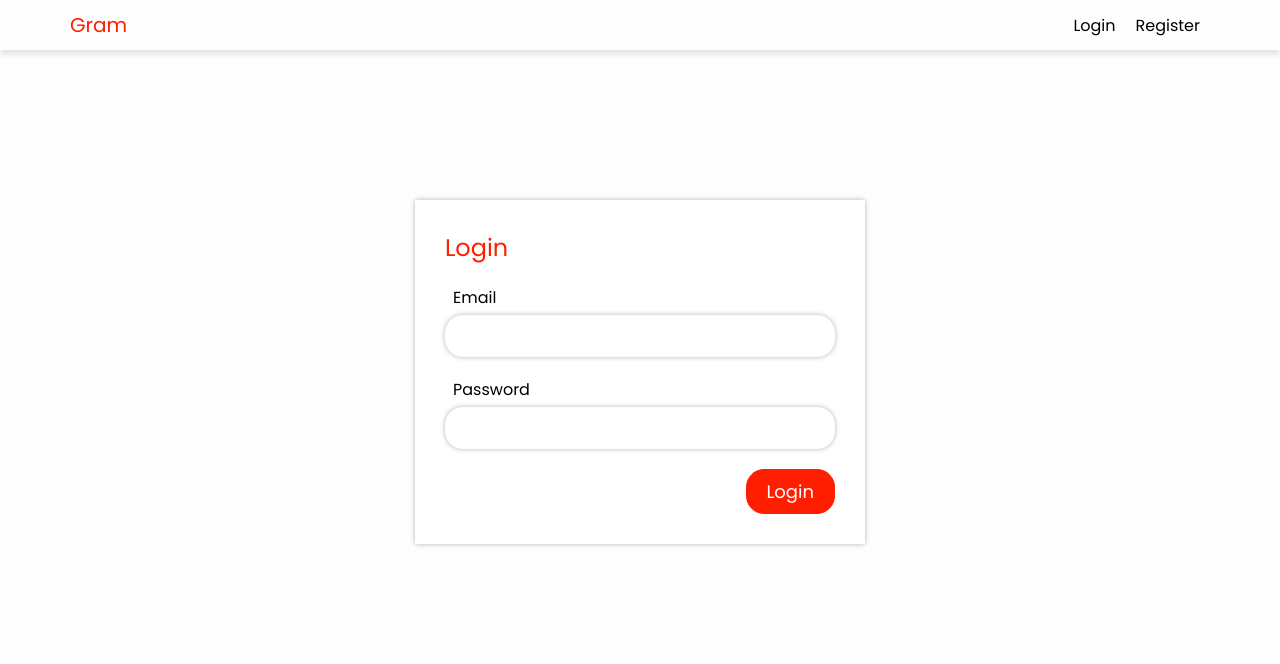
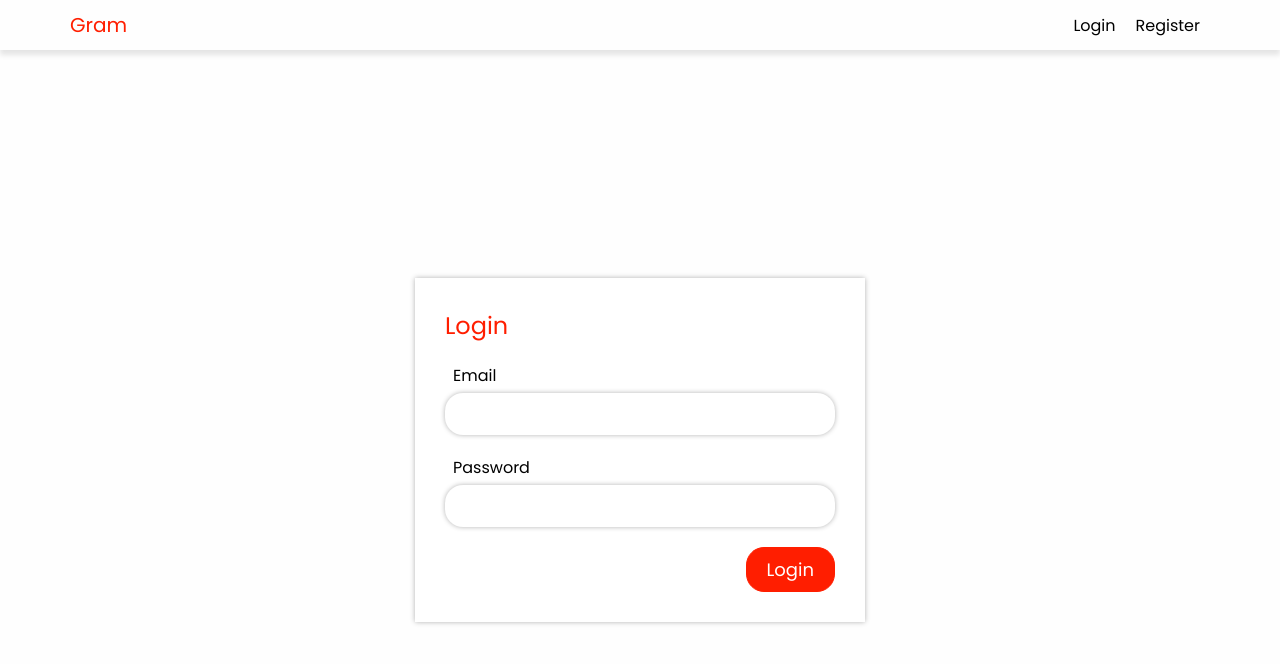
Before and after one commit to MarianKmotorka/Gram, a React (Create React App) app: page /login in a window 1280 px wide. Shown: the top 664 px of the page. Built offline with nearby package versions, Linux system fonts and the light colour scheme; no server answers.

Commit message:
Positionong

```diff
--- a/src/App.tsx
+++ b/src/App.tsx
@@ -13,10 +13,8 @@ const App = () => {
   return (
     <>
       <GlobalStyles />
-
+      <Navbar />
       <Wrapper>
-        <Navbar />
-
         <Switch>
           <Route path='/login' component={LoginPage} />
           <Route path='/register' component={RegisterPage} />
--- a/src/components/Navbar/Navbar.styled.tsx
+++ b/src/components/Navbar/Navbar.styled.tsx
@@ -1,5 +1,5 @@
-import { Link } from "react-router-dom"
-import styled from "styled-components"
+import { Link } from 'react-router-dom'
+import styled from 'styled-components'
 
 export const Wrapper = styled.nav`
   display: flex;
--- a/src/pages/LoginPage/LoginPage.styled.tsx
+++ b/src/pages/LoginPage/LoginPage.styled.tsx
@@ -1,12 +1,22 @@
 import styled from 'styled-components'
+import { motion } from 'framer-motion'
 import Button from '../../components/Button'
 import Card from '../../components/Card'
+
+export const Wrapper = styled(motion.div)`
+  position: relative;
+  height: 100%;
+`
 
 export const StyledCard = styled(Card)`
   width: 50%;
   max-width: 450px;
   min-width: 250px;
-  margin: 200px auto 0;
+
+  position: absolute;
+  left: 50%;
+  top: 50%;
+  transform: translate(-50%, -50%);
 
   display: flex;
   flex-direction: column;
--- a/src/pages/LoginPage/LoginPage.tsx
+++ b/src/pages/LoginPage/LoginPage.tsx
@@ -1,10 +1,9 @@
 import React, { useState } from 'react'
-import { motion } from 'framer-motion'
 import { RouteComponentProps } from 'react-router-dom'
 
 import Input from '../../components/Input'
 
-import { StyledCard, StyledButton, Title } from './LoginPage.styled'
+import { StyledCard, StyledButton, Title, Wrapper } from './LoginPage.styled'
 import { projectAuth } from '../../config/firebaseConfig'
 import MessageStripe from '../../components/MessageStripe'
 
@@ -27,7 +26,7 @@ const LoginPage: React.FC<RouteComponentProps<any>> = ({ history }) => {
   }
 
   return (
-    <motion.div initial={{ scale: 0.2 }} animate={{ scale: 1 }}>
+    <Wrapper initial={{ scale: 0.2 }} animate={{ scale: 1 }}>
       <StyledCard bg='white'>
         <Title>Login</Title>
 
@@ -52,7 +51,7 @@ const LoginPage: React.FC<RouteComponentProps<any>> = ({ history }) => {
           Login
         </StyledButton>
       </StyledCard>
-    </motion.div>
+    </Wrapper>
   )
 }
 
--- a/src/pages/RegisterPage/RegisterPage.styled.tsx
+++ b/src/pages/RegisterPage/RegisterPage.styled.tsx
@@ -1,12 +1,22 @@
+import { motion } from 'framer-motion'
 import styled from 'styled-components'
 import Button from '../../components/Button'
 import Card from '../../components/Card'
+
+export const Wrapper = styled(motion.div)`
+  position: relative;
+  height: 100%;
+`
 
 export const StyledCard = styled(Card)`
   width: 50%;
   max-width: 450px;
   min-width: 250px;
-  margin: 150px auto 0;
+
+  position: absolute;
+  left: 50%;
+  top: 50%;
+  transform: translate(-50%, -50%);
 
   display: flex;
   flex-direction: column;
--- a/src/pages/RegisterPage/RegisterPage.tsx
+++ b/src/pages/RegisterPage/RegisterPage.tsx
@@ -1,11 +1,10 @@
 import React, { useState } from 'react'
-import { motion } from 'framer-motion'
 import { RouteComponentProps } from 'react-router-dom'
 
 import Input from '../../components/Input'
 import { projectAuth, projectFirestore } from '../../config/firebaseConfig'
 
-import { StyledCard, StyledButton, Title } from './RegisterPage.styled'
+import { StyledCard, StyledButton, Title, Wrapper } from './RegisterPage.styled'
 import MessageStripe from '../../components/MessageStripe'
 
 const RegisterPage: React.FC<RouteComponentProps<any>> = ({ history }) => {
@@ -39,7 +38,7 @@ const RegisterPage: React.FC<RouteComponentProps<any>> = ({ history }) => {
   }
 
   return (
-    <motion.div initial={{ scale: 0.2 }} animate={{ scale: 1 }}>
+    <Wrapper initial={{ scale: 0.2 }} animate={{ scale: 1 }}>
       <StyledCard bg='white'>
         <Title>Register</Title>
 
@@ -72,7 +71,7 @@ const RegisterPage: React.FC<RouteComponentProps<any>> = ({ history }) => {
           Register
         </StyledButton>
       </StyledCard>
-    </motion.div>
+    </Wrapper>
   )
 }
 
```
